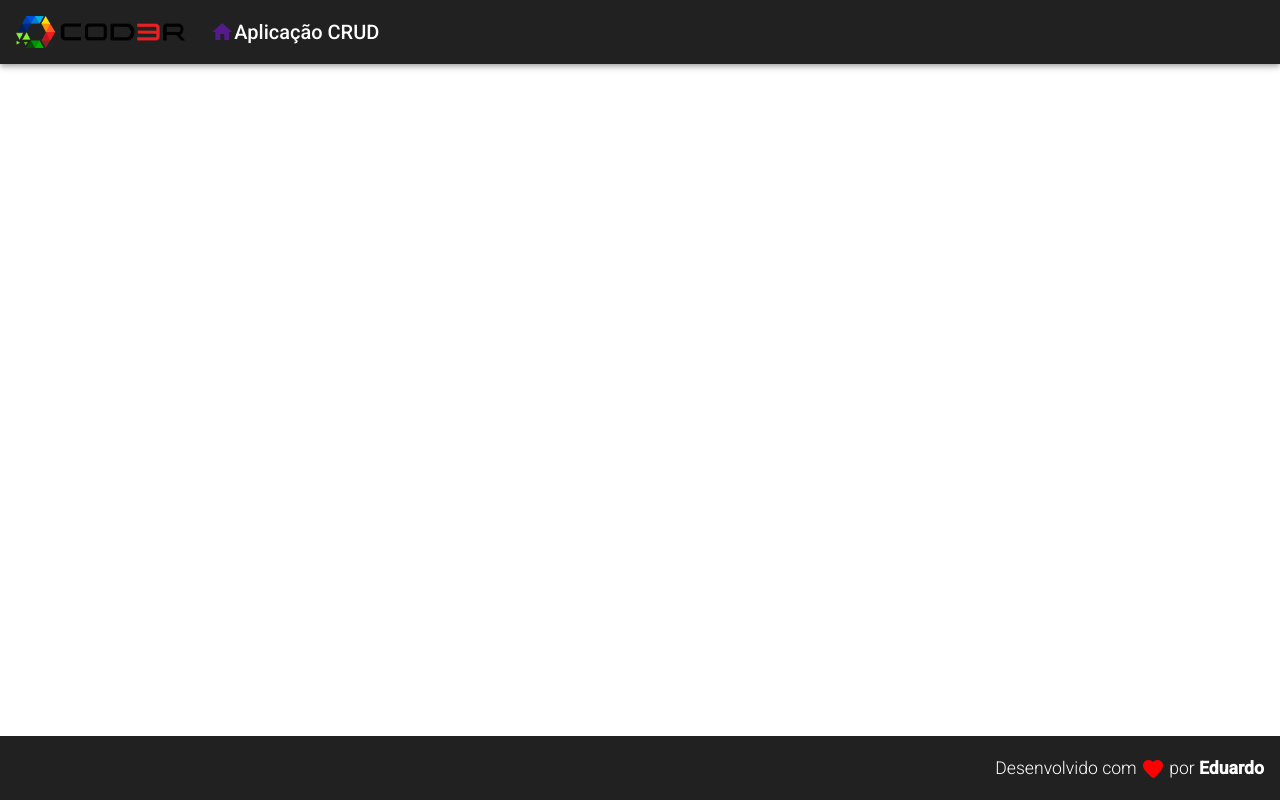
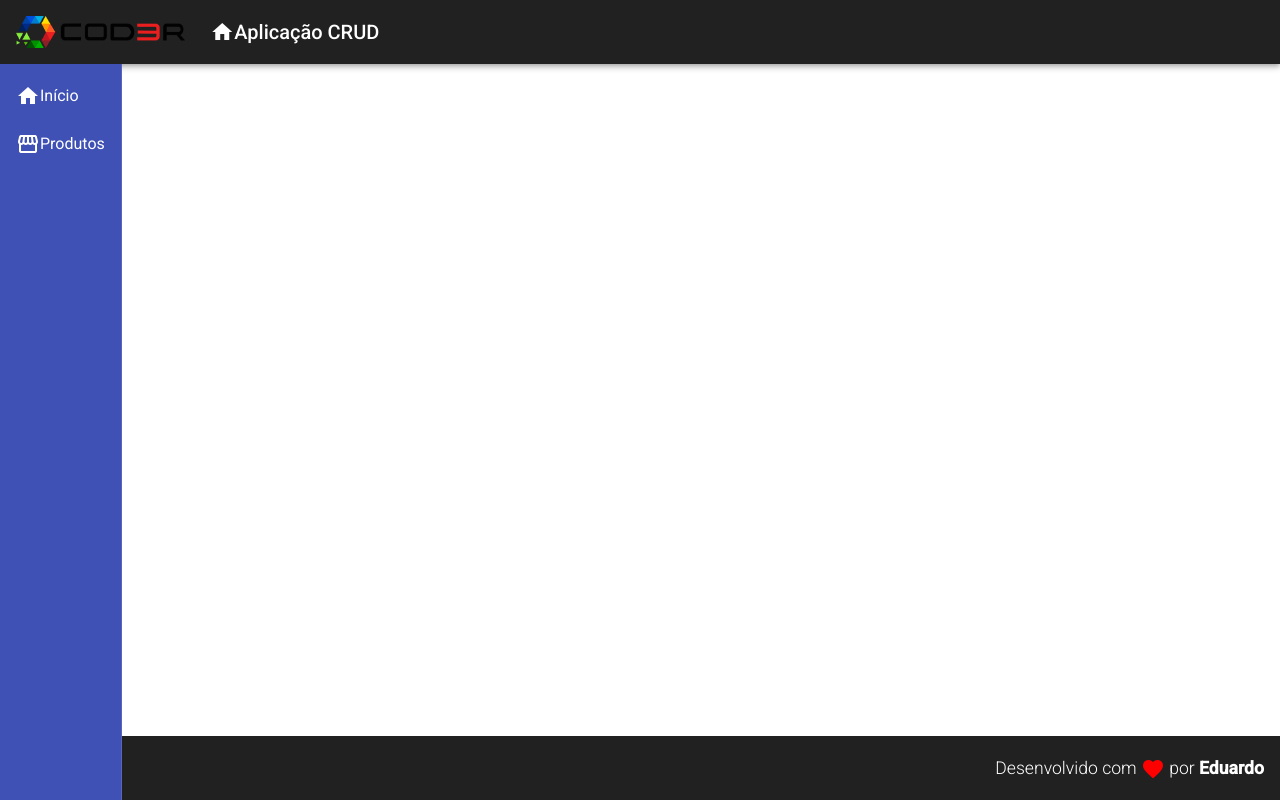
Before and after one commit to eduwr/angular-app, an Angular app in the folder frontend/: page / in a window 1280 px wide. Built offline with nearby package versions, Linux system fonts and the light colour scheme.

Commit message:
feat: create nav component

```diff
--- a/frontend/src/app/app.component.html
+++ b/frontend/src/app/app.component.html
@@ -1,2 +1,3 @@
 <app-header></app-header>
+<app-nav></app-nav>
 <app-footer></app-footer>
--- a/frontend/src/app/components/template/header/header.component.html
+++ b/frontend/src/app/components/template/header/header.component.html
@@ -6,7 +6,7 @@
   </span>
   <span class="title-group">
     <a href="">
-      <mat-icon class="primary" aria-hidden="false" aria-label="home icon"
+      <mat-icon class="white" aria-hidden="false" aria-label="home icon"
         >home</mat-icon
       >
     </a>
--- /dev/null
+++ b/frontend/src/app/components/template/nav/nav.component.css
@@ -0,0 +1,11 @@
+.sidenav {
+  background-color: #3f51b5;
+}
+
+.sidenav a {
+  color: #fff;
+}
+
+.sidenav i {
+  padding-right: 10px;
+}
--- /dev/null
+++ b/frontend/src/app/components/template/nav/nav.component.html
@@ -0,0 +1,22 @@
+<mat-sidenav-container class="container">
+  <mat-sidenav
+    class="sidenav"
+    mode="side"
+    opened
+    fixedInViewport="true"
+    fixedTopGap="64"
+  >
+    <mat-nav-list class="nav-list">
+      <a mat-list-item>
+        <mat-icon aria-hidden="false" aria-label="home icon">home</mat-icon>
+        Início
+      </a>
+      <a mat-list-item>
+        <mat-icon aria-hidden="false" aria-label="home icon"
+          >storefront</mat-icon
+        >
+        Produtos
+      </a>
+    </mat-nav-list>
+  </mat-sidenav>
+</mat-sidenav-container>
--- /dev/null
+++ b/frontend/src/app/components/template/nav/nav.component.ts
@@ -0,0 +1,15 @@
+import { Component, OnInit } from '@angular/core';
+
+@Component({
+  selector: 'app-nav',
+  templateUrl: './nav.component.html',
+  styleUrls: ['./nav.component.css']
+})
+export class NavComponent implements OnInit {
+
+  constructor() { }
+
+  ngOnInit(): void {
+  }
+
+}
--- a/frontend/src/styles.css
+++ b/frontend/src/styles.css
@@ -13,6 +13,10 @@ body {
   color: #ff0000;
 }
 
+.white {
+  color: #ffffff;
+}
+
 .v-middle {
   vertical-align: middle;
 }
```
Also changed, not shown: frontend/src/app/app.module.ts (+6 -1 lines).
